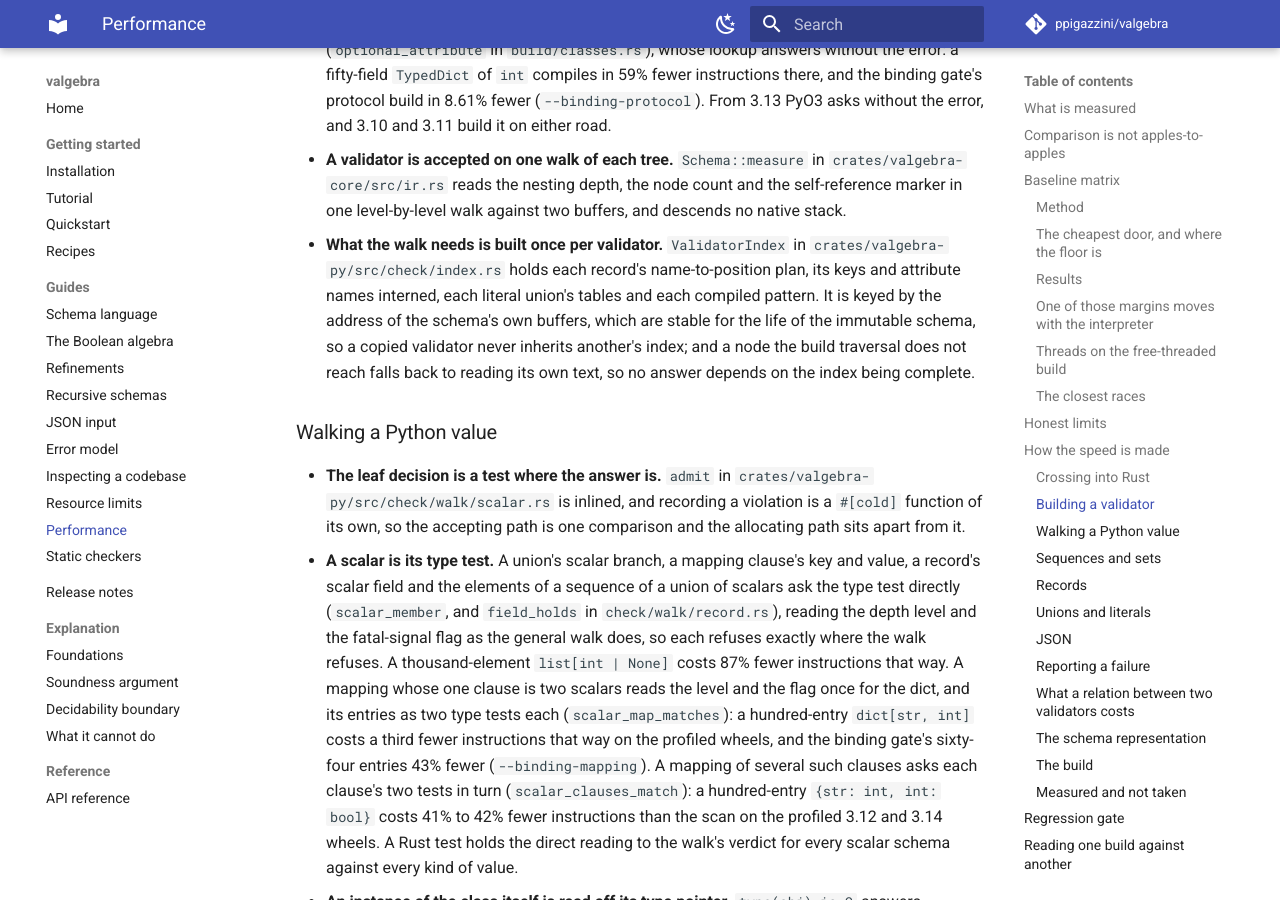
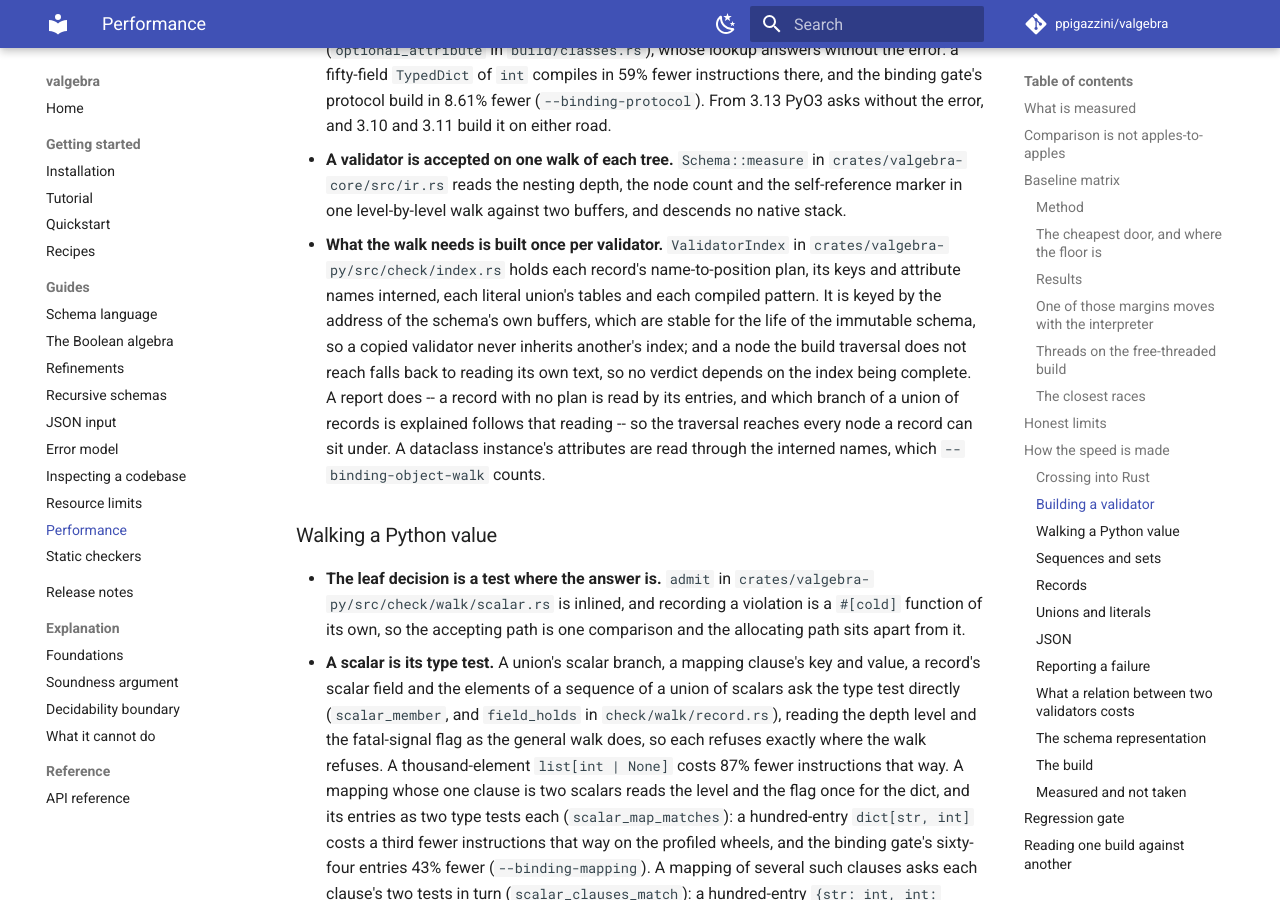
Before and after one commit to ppigazzini/valgebra, an MkDocs documentation site: the page built from docs/11-performance.md, in a window 1280 px wide and 900 px high, scrolled down 13494 px. Built offline with MkDocs 1.6.1 and Material for MkDocs 9.7.7, drawn with Linux system fonts in a browser that asks for light colours; comment, search, counter and statistics services are not loaded; some of the changed text lies outside the part shown.

Commit message:
docs: the pages say how a marker, a list's copy and the index read
The refinements page says how a marker class derived from the vocabulary is
read: through its attributes, a `__getattribute__` of its own included, and
once a class, so a class given a bound after a marker of it is built keeps
its first reading. The performance page says what the copy a list is read
through costs on 3.10 and 3.11, where it holds the collector off: about three
hundred instructions a list, 1.4% to 1.6% of a thousand integers on the
profiled wheels. It says too that a verdict depends on no index being
complete and a report does, since a record with no plan is read by its
entries, and names the shape that counts a dataclass's attributes.

The testing page states two rules the suite keeps: a module imports at its
top only what every lane's interpreter ships, as PyPy ships no
`_tracemalloc`, and a row that reads what a process has imported runs in a
process of its own, through `rusty_fork_test!` or a subprocess.

```diff
--- a/docs/11-performance.md
+++ b/docs/11-performance.md
@@ -630,8 +630,12 @@
   each compiled pattern. It is keyed by the address of the schema's own
   buffers, which are stable for the life of the immutable schema, so a copied
   validator never inherits another's index; and a node the build traversal does
-  not reach falls back to reading its own text, so no answer depends on the
-  index being complete.
+  not reach falls back to reading its own text, so no verdict depends on the
+  index being complete. A report does -- a record with no plan is read by its
+  entries, and which branch of a union of records is explained follows that
+  reading -- so the traversal reaches every node a record can sit under. A
+  dataclass instance's attributes are read through the interned names, which
+  `--binding-object-walk` counts.
 
 ### Walking a Python value
 
@@ -747,7 +751,11 @@
   margins above](#one-of-those-margins-moves-with-the-interpreter) describe. The
   instruction count of a snapshot reading is *higher* than in place -- the copy
   is instructions, and the stall it removes is not -- which is why the wall
-  clock decides this one.
+  clock decides this one. Before 3.12 allocating the copy may run a collection,
+  and a finalizer it runs may empty the list under the copy, so on 3.10 and
+  3.11 the copy holds the collector off for its own length: three calls, about
+  three hundred instructions a list, 1.4% to 1.6% of a thousand integers on the
+  profiled wheels.
 - **A tuple's elements are borrowed**, because a tuple cannot change while the
   caller holds it; a list cannot be read that way. On CPython,
   `PyTuple_GET_SIZE` and `PyTuple_GET_ITEM` read a tuple's storage whatever its
```
Also changed, not shown: docs/05-refinements.md (+5 -1 lines), docs/dev/08-testing.md (+16 -0 lines).
